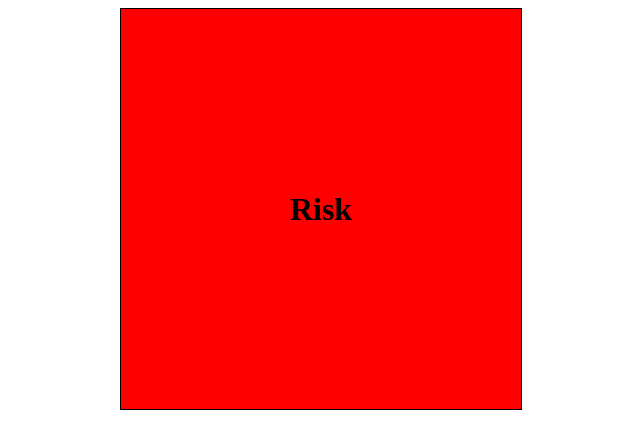
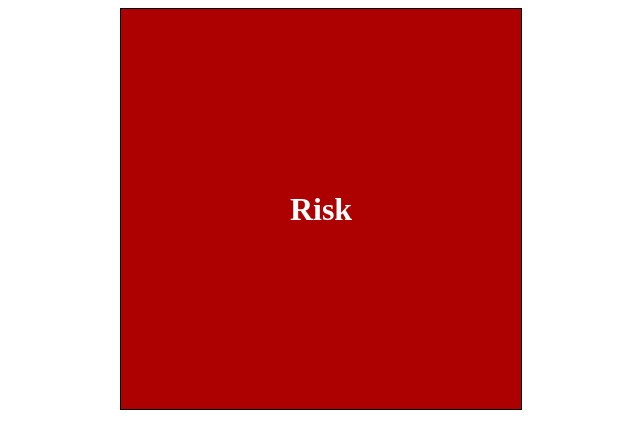
Before and after one commit to anonymousthinker/deno-deploy, a plain HTML site: page statusFailed.html in a window 1280 px wide. Shown: the whole page, without its empty margins (319-959 px from the left). Drawn offline with Linux system fonts and the light colour scheme.

Commit message:
updated server to handle depoyment status

```diff
--- a/server.js
+++ b/server.js
@@ -6,7 +6,7 @@ import { serveStatic } from "hono/deno";
 const staticRoutes = () => {
   const app = new Hono();
 
-  app.get("/", serveStatic({ root: "./" }));
+  app.get("*", serveStatic({ root: "./" }));
 
   // app.get("/", (c) => c.redirect("/books"));
 
@@ -36,6 +36,7 @@ const authenticatedRoutes = () => {
     if (body.workflow_run.status === "completed") {
       return c.redirect("/statusPassed.html");
     }
+
     return c.redirect("/statusFailed.html");
   });
 
--- a/statusFailed.html
+++ b/statusFailed.html
@@ -16,10 +16,11 @@
         display: flex;
         justify-content: center;
         align-items: center;
+        color: white;
       }
 
       .status-failed {
-        background-color: red;
+        background-color: rgb(173, 0, 0);
       }
     </style>
   </head>
```
Also changed, not shown: statusPassed.html (+1 -0 lines).
